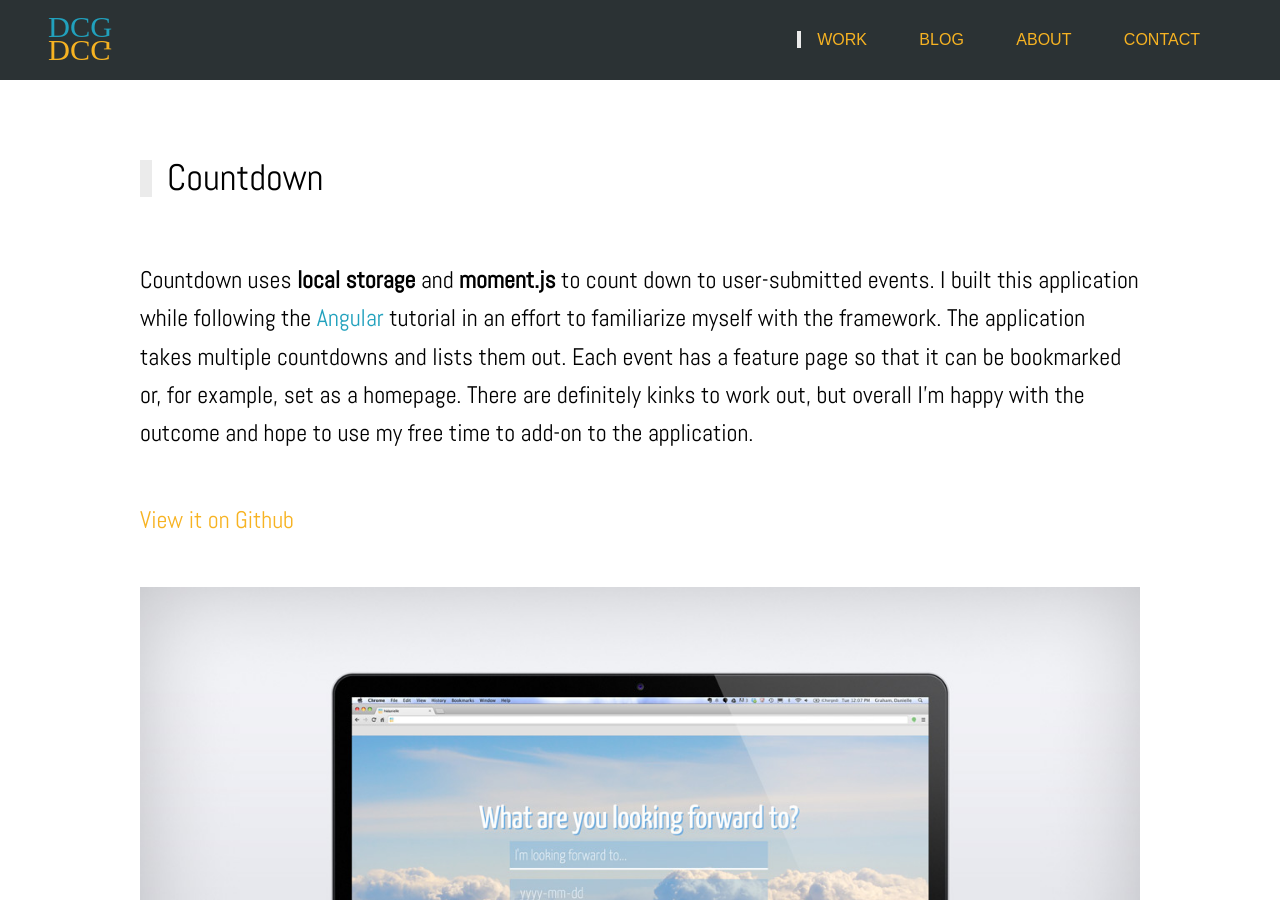
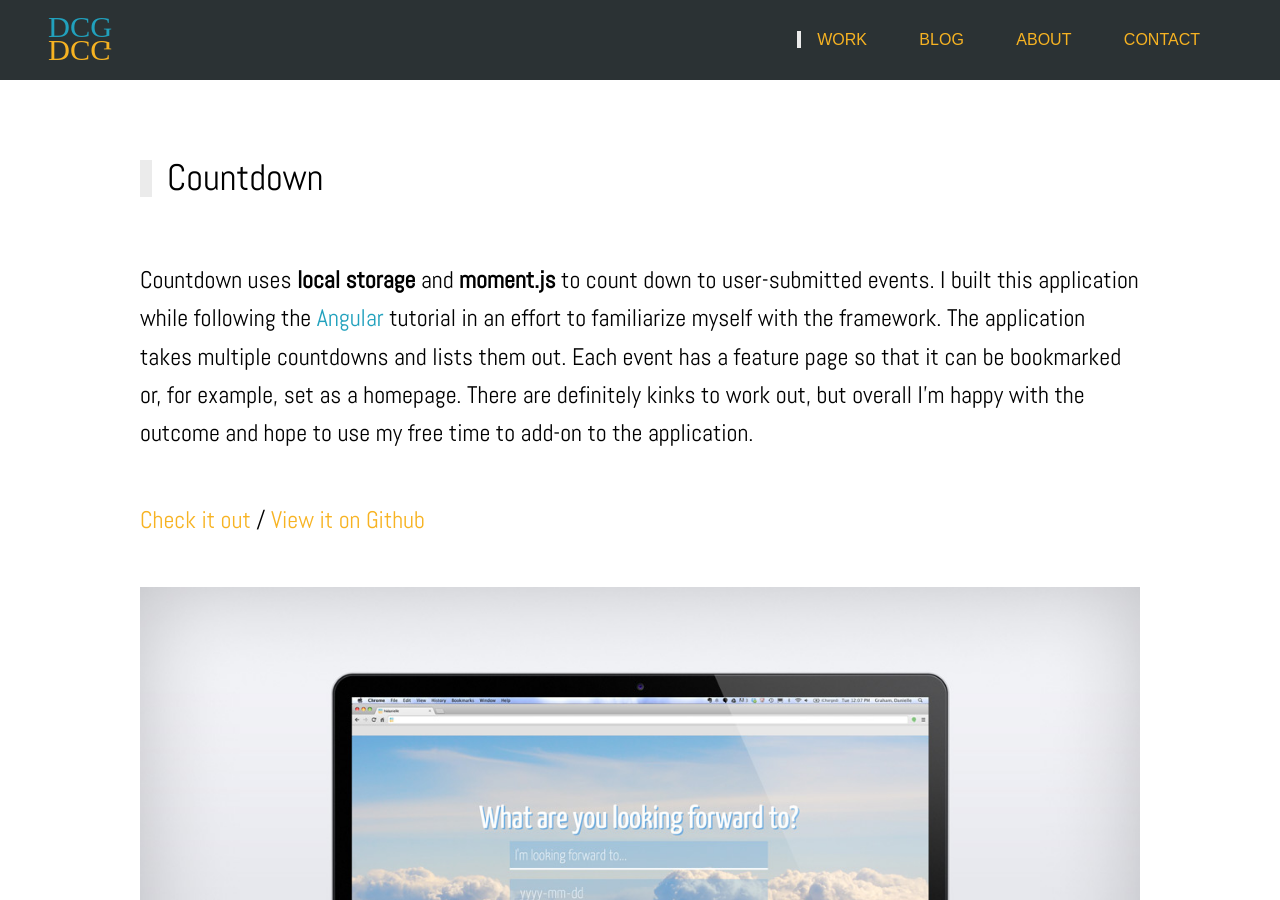
Before and after one commit to hidanielle/hidanielle.github.io, a Jekyll site: the page built from _posts/feature/2016-03-12-5-countdown.markdown, in a window 1280 px wide and 900 px high. Built offline with Jekyll 4.4.1, drawn with Linux system fonts in a browser that asks for light colours; nearby versions of some CDN libraries; some web fonts are replaced.

Commit message:
add links to angular demos

```diff
--- a/_posts/feature/2016-03-12-5-budgeter.markdown
+++ b/_posts/feature/2016-03-12-5-budgeter.markdown
@@ -10,6 +10,6 @@ img: "/assets/thumbs/th-budgeter.jpg"
 
 I created Budgeter as another research project with Angular. This time, I was inspired by an excel sheet that calculated your monthly budgets. As I'm very new to Angular and front end frameworks in general, I figured it would be a fun, small project to try to recreate. Right now, the application won't store any information and is purely for demonstration. All of the totals add up immediately and update a piechart on the page to visually represent your budgets. This application was also one of my first times using purely Bootstrap for the front end design.
 
-[View it on Github](https://github.com/hidanielle/budgeter)
+[Check it out](http://budgeter.hidanielle.com/#/) / [View it on Github](https://github.com/hidanielle/budgeter)
 
 ![Budgeter website](/assets/feature/dev-budget.jpg)
--- a/_posts/feature/2016-03-12-5-countdown.markdown
+++ b/_posts/feature/2016-03-12-5-countdown.markdown
@@ -10,6 +10,6 @@ img: "/assets/thumbs/th-dev-forward-1.jpg"
 
 Countdown uses **local storage** and **moment.js** to count down to user-submitted events. I built this application while following the *Angular* tutorial in an effort to familiarize myself with the framework. The application takes multiple countdowns and lists them out. Each event has a feature page so that it can be bookmarked or, for example, set as a homepage. There are definitely kinks to work out, but overall I'm happy with the outcome and hope to use my free time to add-on to the application.
 
-[View it on Github](https://github.com/hidanielle/forward.to)
+[Check it out](http://countdown.hidanielle.com/#/forward-to) / [View it on Github](https://github.com/hidanielle/forward.to)
 
 ![Countdown website](/assets/feature/dev-forward-1.jpg)
```
Also changed, not shown: _drafts/animate-css.markdown (renamed from _posts/blog/2014-10-13-animate-css.markdown).
